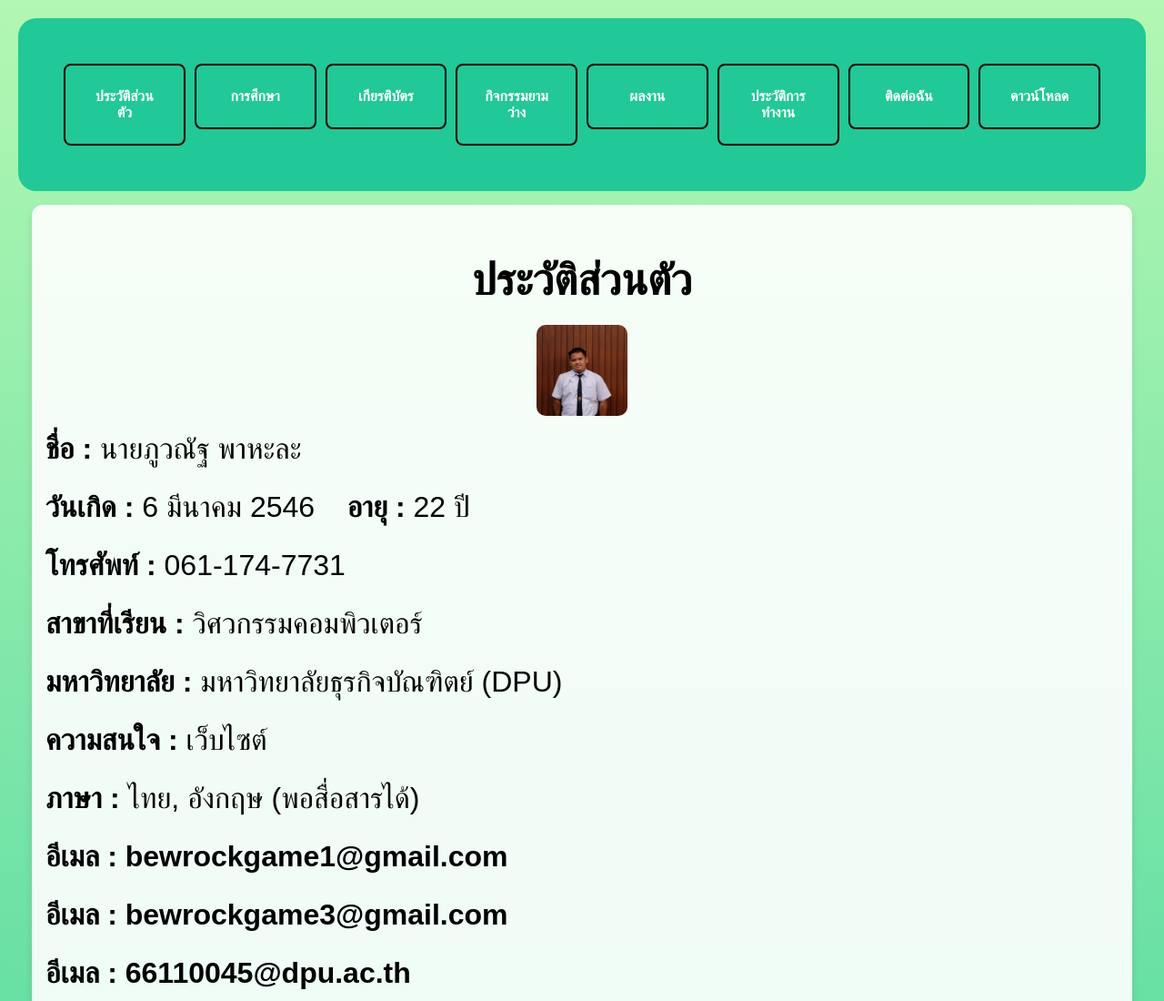
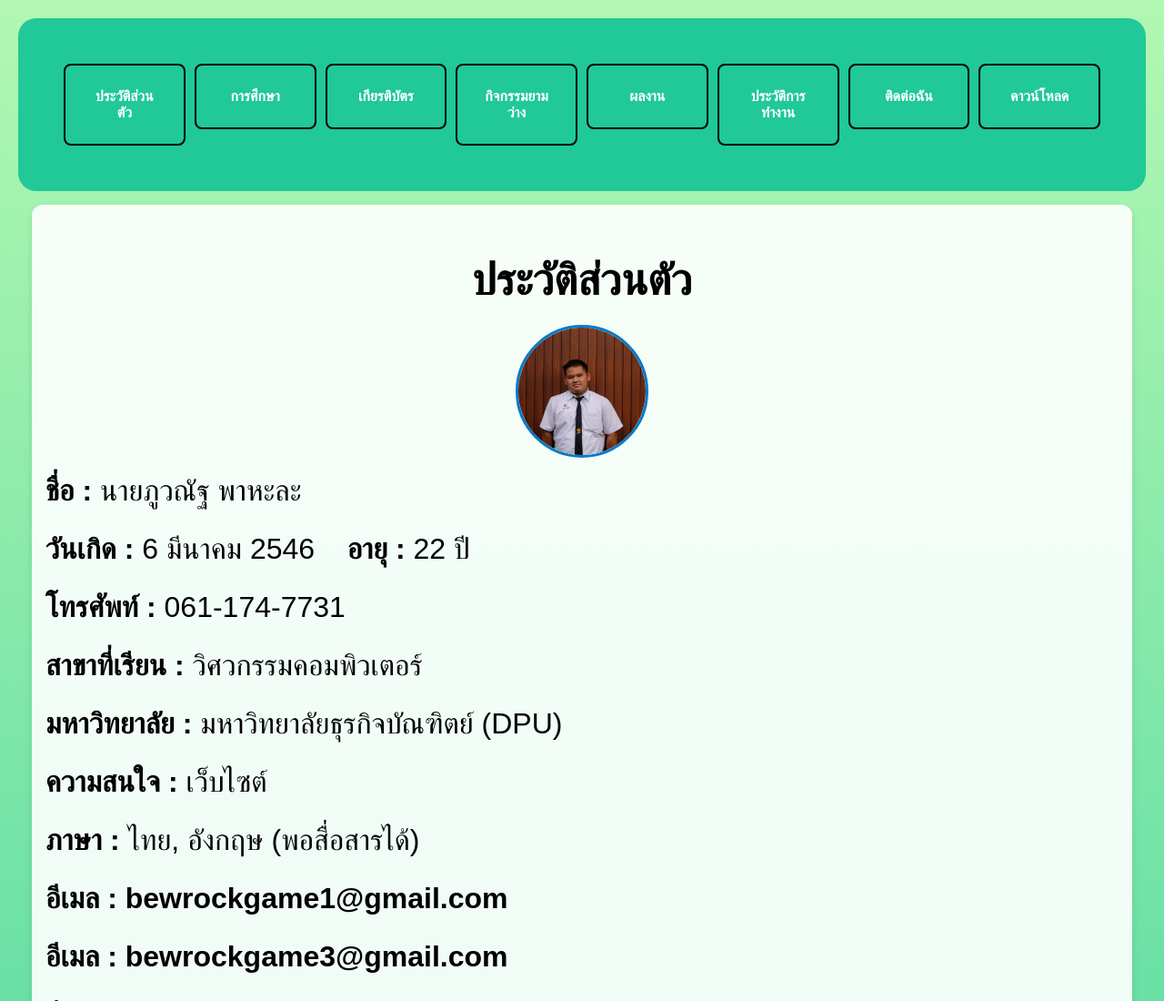
Before and after one commit to Biwrescue1706/BiwBong-Wedsite-Portfolio, a plain HTML site: page index.html in a window 1280 px wide. Shown: the top 1100 px of the page at 91% size. Drawn offline with Linux system fonts and the light colour scheme.

Commit message:
Update index.css

```diff
--- a/css/index.css
+++ b/css/index.css
@@ -8,16 +8,18 @@
   box-shadow: 0 4px 8px rgba(0, 0, 0, 0.1);
 }
 
-/* ===== About ===== */
+/* ===== รูปโปรไฟล์ ===== */
 .about img {
   display: block;
-  width: 100px;
-  height: 100px;
-  border-radius: 10%;
+  width: 140px;
+  height: 140px;
+  border-radius: 50%;
   object-fit: cover;
+  border: 3px solid #007acc;
   margin: 0 auto 20px auto;
 }
 
+/* ===== หัวเรื่อง ===== */
 .about h1 {
   text-align: center;
   color: #000000;
@@ -31,6 +33,7 @@
   font-size: 1.5rem;
 }
 
+/* ===== ข้อมูลส่วนตัว ===== */
 .about p {
   text-align: left;
   font-size: 2rem;
@@ -44,6 +47,7 @@ personal-record p {
   font-size: 2.5rem;
 }
 
+/* ===== ลิงก์ ===== */
 .about a {
   color: #000000;
   text-decoration: none;
@@ -54,7 +58,7 @@ personal-record p {
   text-decoration: underline;
 }
 
-/* ===== Skill Boxes (3 คอลัมน์) ===== */
+/* ===== กล่องทักษะ (แสดงเป็น 3 คอลัมน์) ===== */
 .skill-boxes {
   display: grid;
   grid-template-columns: repeat(3, 1fr);
@@ -63,7 +67,7 @@ personal-record p {
   margin-bottom: 20px;
 }
 
-/* Skill แต่ละแถว */
+/* กล่องแต่ละทักษะ */
 .skill-row {
   background: #ffffffcc;
   margin: 12px;
```
